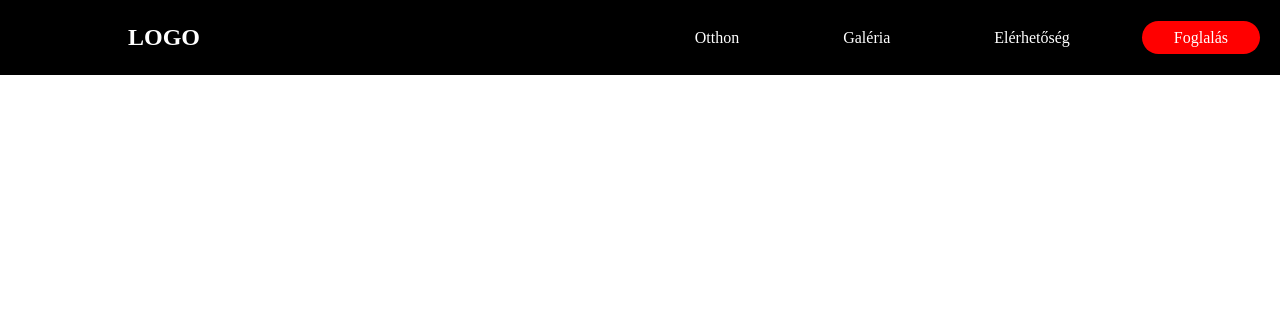
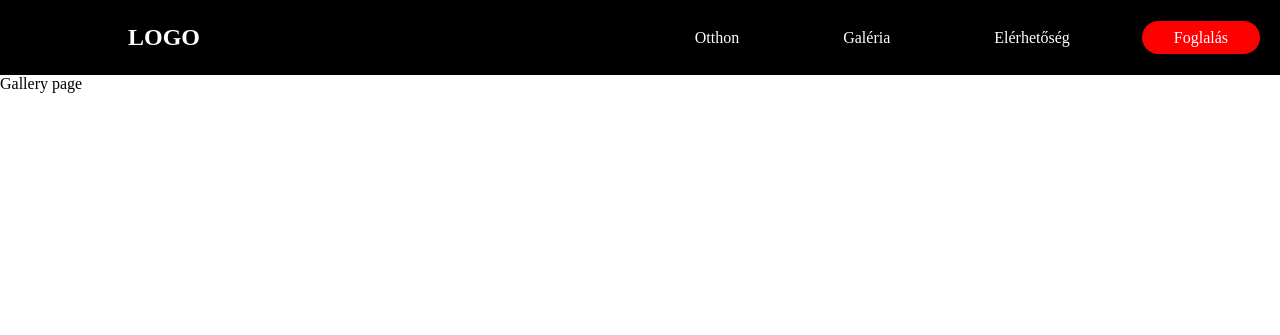
Before and after one commit to DarkMiclos/Prog2_projekt, a Django app: page /gallery/ in a window 1280 px wide. Shown: the top 335 px of the page. Run offline with Django 3.2, Linux system fonts and the light colour scheme; style sheets or scripts are compiled from the project's sources.

Commit message:
Add margin 75px to content(because of fixed topnav).

```diff
--- /dev/null
+++ b/static/scss/layouts/gallery.scss
@@ -0,0 +1,3 @@
+.content {
+  margin-top: 75px;
+}
--- a/static/scss/styles.scss
+++ b/static/scss/styles.scss
@@ -1,5 +1,6 @@
 @use "./components/navbar.scss";
 @use "./components/_slideshow.scss";
+@use "./layouts/gallery.scss";
 
 * {
     box-sizing: border-box;
--- a/templates/layouts/booking.html
+++ b/templates/layouts/booking.html
@@ -1,10 +1,12 @@
 {% extends "./base.html" %}
 {% load static %}
 {% block content %}
+<div class="content">
     <script src="https://js.stripe.com/v3/"></script>
     <button id="checkout-button">Foglalás</button>
     {% for product in products %}
     <h1>{{ product.price }}</h1>
     {% endfor %}
     <script src="{% static 'javascript/modules/stripe.js' %}"></script>
+</div>
 {% endblock content %}
--- a/templates/layouts/contact.html
+++ b/templates/layouts/contact.html
@@ -1,4 +1,6 @@
 {% extends "./base.html" %}
 {% block content %}
-Contact page
+<div class="content">
+  Contact page
+</div>
 {% endblock content %}
--- a/templates/layouts/gallery.html
+++ b/templates/layouts/gallery.html
@@ -1,4 +1,6 @@
 {% extends "./base.html" %}
 {% block content %}
-Gallery page
+<div class="content">
+  Gallery page
+</div>
 {% endblock content %}
```
